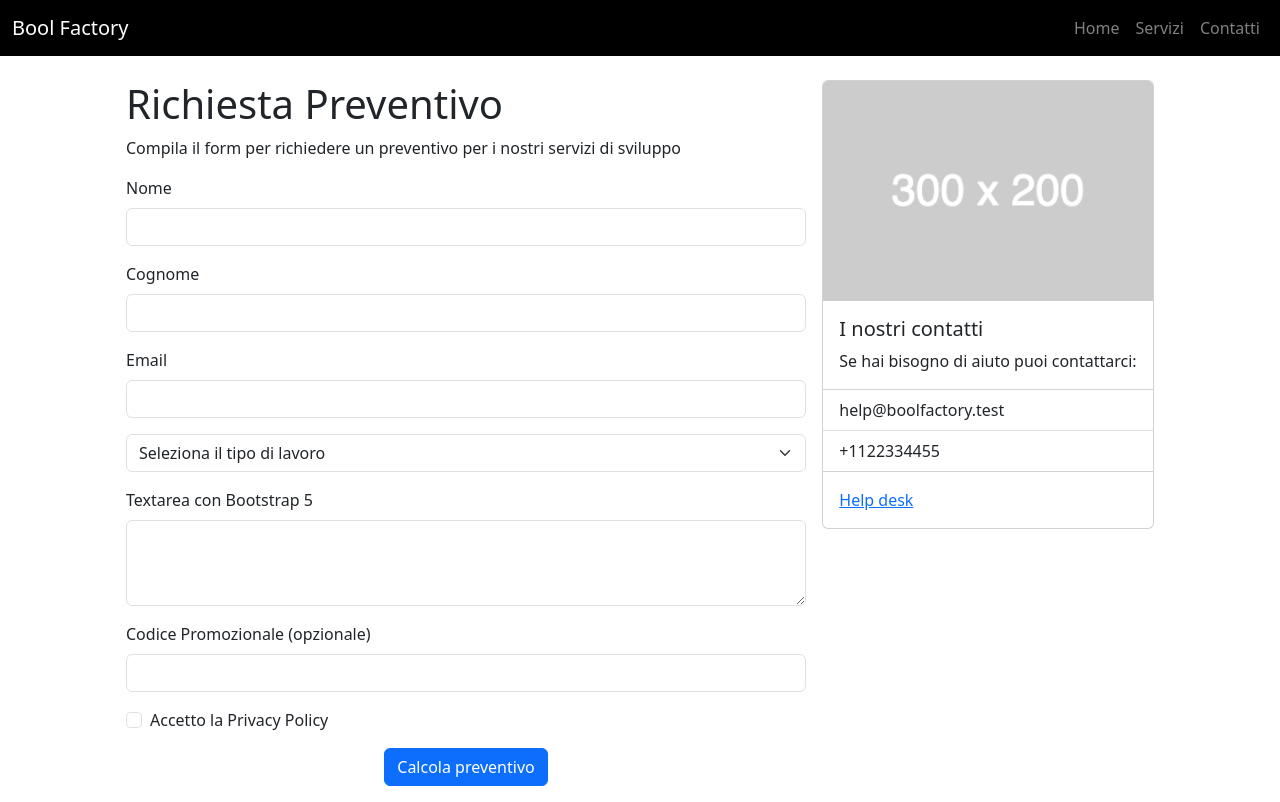
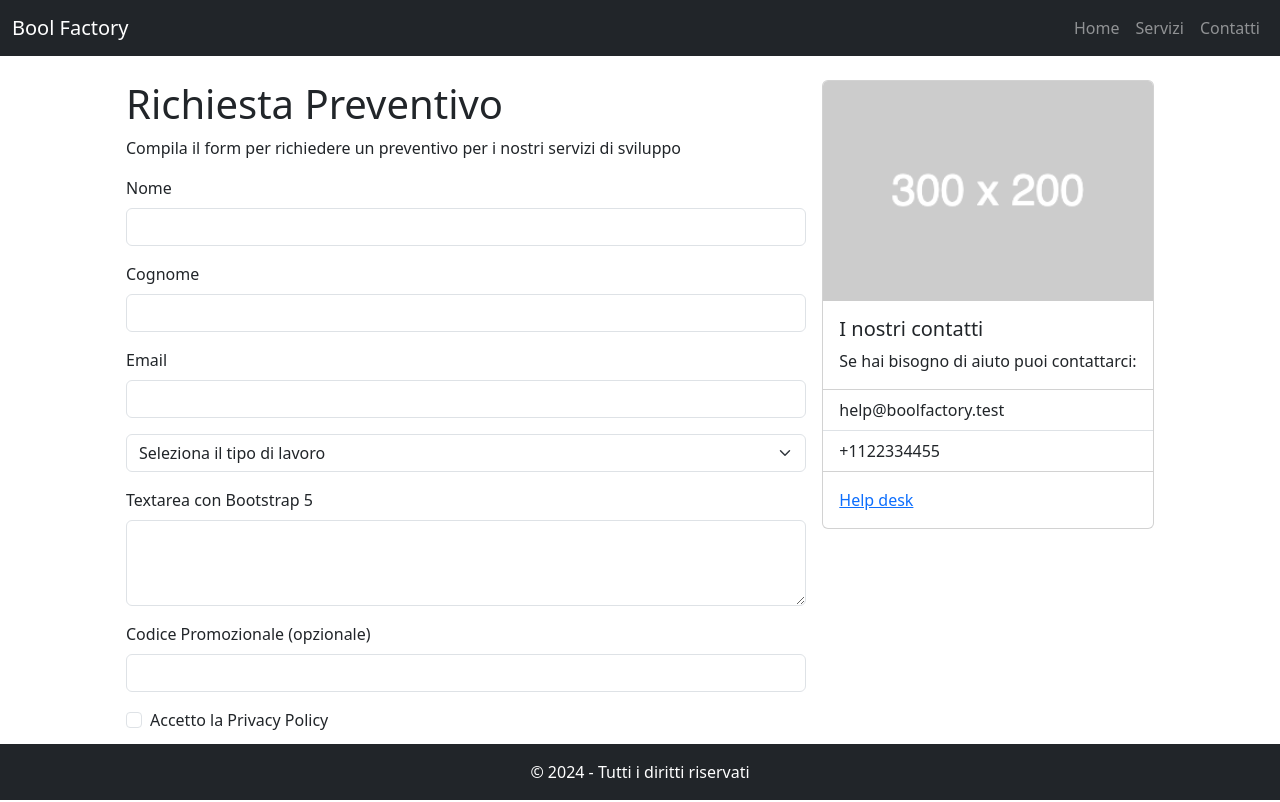
Before and after one commit to michelegelmini/bootstrap-preventivo, a plain HTML site: page index.html in a window 1280 px wide. Drawn offline with nearby package versions, Linux system fonts and the light colour scheme.

Commit message:
add: footer

```diff
--- a/index.html
+++ b/index.html
@@ -14,7 +14,7 @@
 
     <body>
         <!-- navigator -->
-        <nav class="navbar navbar-expand-lg bg-black mb-4">
+        <nav class="navbar navbar-expand-lg bg-dark mb-4">
             <div class="container-fluid d-flex">
                 <a class="navbar-brand text-white" href="#">Bool Factory</a>
                 <button class="navbar-toggler navbar-dark" type="button" data-bs-toggle="collapse"
@@ -105,9 +105,14 @@
             </div>
         </main>
         <!-- footer -->
-        <footer>
+
+        <footer class="fixed-bottom text-white text-center py-3 bg-dark">
+
+            <span class="mb-3 mb-md-0 ">© 2024 - Tutti i diritti riservati</span>
 
         </footer>
+
+
 
         <!-- bootstrap JS -->
         <script src="https://cdn.jsdelivr.net/npm/bootstrap@5.3.3/dist/js/bootstrap.bundle.min.js"
```
